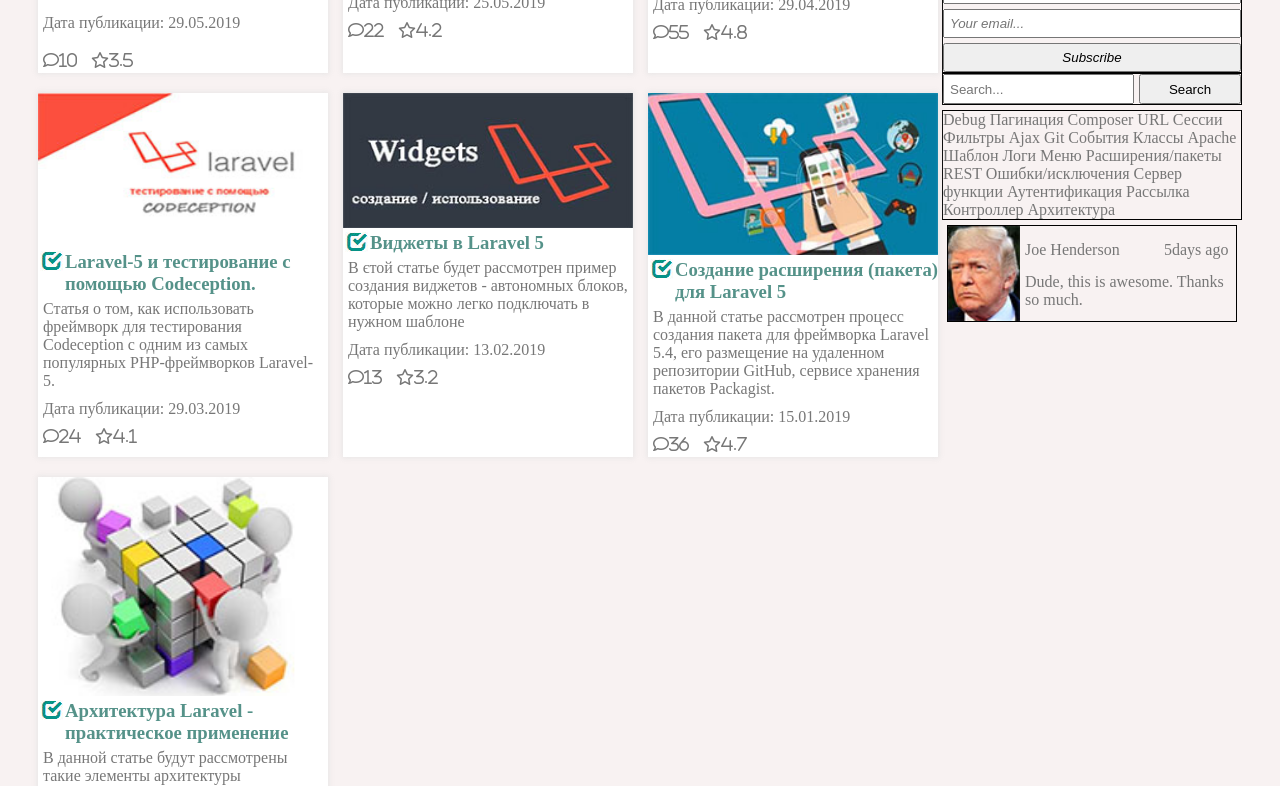
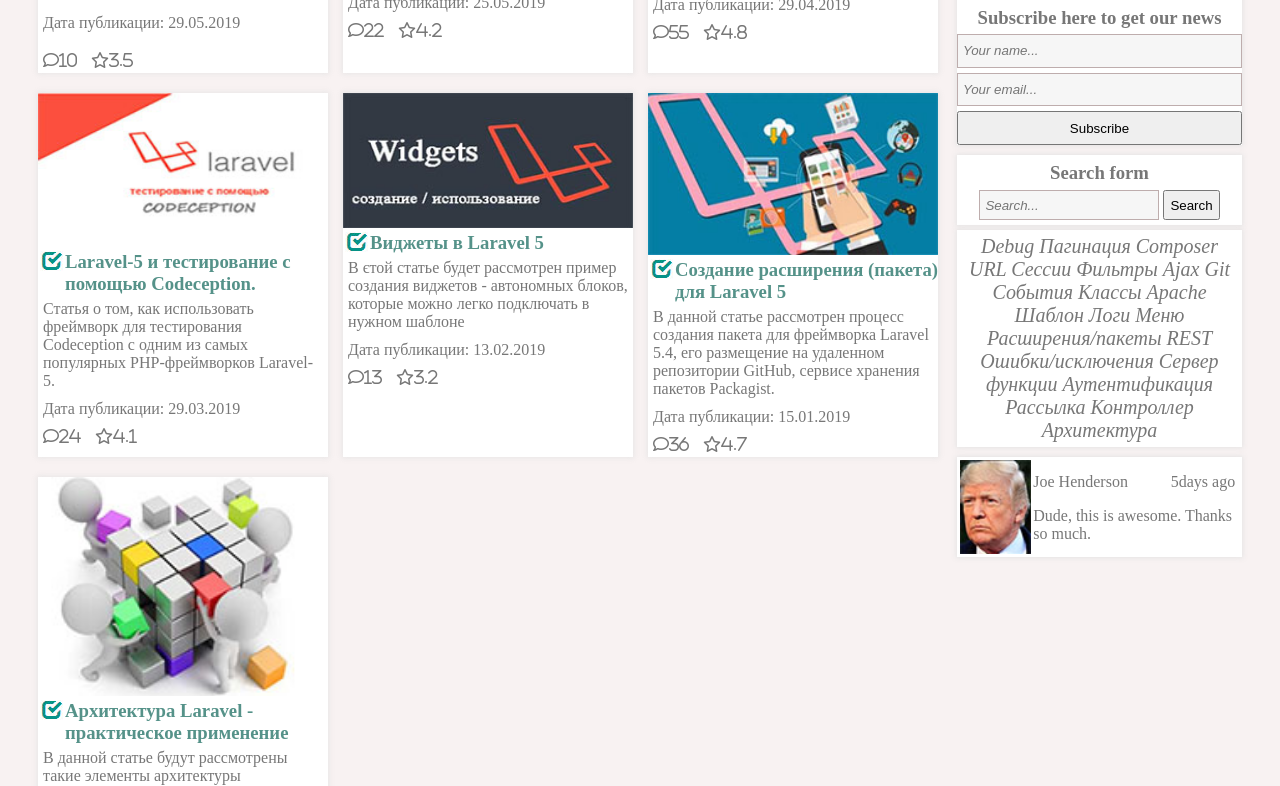
Before and after one commit to SerhiiPlotnikov/blog, a plain HTML site: page index.html in a window 1280 px wide. Shown: the part 457-1243 px from the top of the page. Drawn offline with Linux system fonts and the light colour scheme.

Commit message:
Done aside

```diff
--- /dev/null
+++ b/aside.css
@@ -0,0 +1,152 @@
+aside {
+    color: #777777;
+    grid-column: 3/4;
+    margin-top: 5px;
+    padding-left: 15px;
+    display: grid;
+    grid-template-rows: repeat(6, max-content);
+    grid-template-columns: auto;
+    font-family: Arial sans-serif;
+}
+
+aside .author,
+aside .social-icons,
+aside .subscribe,
+aside .search,
+aside .tags,
+aside .last-comment {
+    background-color: #ffffff;
+    box-shadow: 0 0 5px 1px rgba(226, 226, 226, .9);
+}
+
+aside .author {
+    display: grid;
+    grid-template-columns: repeat(2, auto);
+}
+
+aside .author .name {
+    font-size: 18px;
+    grid-column: 2;
+    margin-top: 10px;
+}
+
+aside .author .author-detail {
+    grid-column: 1/3;
+    grid-row: 2/3;
+    padding-left: 5px;
+}
+
+aside .author img {
+    max-width: 74px;
+    max-height: 100px;
+    grid-column: 1;
+}
+
+aside .social-icons {
+    justify-content: left;
+}
+
+aside .subscribe {
+    margin-top: 5px;
+    display: grid;
+    grid-row-gap: 5px;
+    grid-template-rows: 1fr 3fr;
+}
+
+aside .subscribe h3 {
+    margin-top: 15px;
+    justify-self: center;
+}
+
+.subscribe form {
+    display: grid;
+    grid-row-gap: 5px;
+    grid-template-rows: repeat(3, 1fr);
+}
+
+aside .subscribe input {
+    box-sizing: border-box;
+    width: 100%;
+    padding: 5px;
+    /*outline: none;*/
+    background-color: #f6f6f6;
+    border: 1px solid #beadad;
+    font-family: Arial, sans-serif;
+    font-style: italic;
+}
+
+aside .search {
+    margin-top: 10px;
+    display: grid;
+    grid-template-rows: 1fr 1fr;
+    justify-content: center;
+}
+
+.search form {
+    grid-template-columns: 1fr 1fr;
+    margin-bottom: 5px;
+}
+
+aside .search h3 {
+    justify-self: center;
+    align-self: center;
+}
+
+aside .search input {
+    box-sizing: border-box;
+    padding: 5px;
+    width: 180px;
+    height: 30px;
+    font-family: Arial, sans-serif;
+    font-style: italic;
+    background-color: #f6f6f6;
+    border: 1px solid #beadad;
+}
+
+aside .search button {
+    box-sizing: border-box;
+    padding: 5px;
+    height: 30px;
+}
+
+aside .tags {
+    margin-top: 5px;
+    padding: 5px;
+    font-style: italic;
+    font-size: 20px;
+}
+
+aside .tags p {
+    text-align: center;
+}
+
+
+aside .last-comment {
+    margin-top: 10px;
+    display: grid;
+    grid-template-columns: 1fr 2fr 1fr;
+    grid-template-rows: repeat(2, 1fr);
+}
+
+aside .last-comment img {
+    grid-row: 1/3;
+}
+
+aside .last-comment .message {
+    grid-column: 2/4;
+    grid-row: 2;
+    padding-left: 5px;
+}
+
+aside .last-comment img {
+    padding: 3px;
+}
+
+aside .last-comment .name {
+    align-self: center;
+    padding-left: 5px;
+}
+
+aside .last-comment .time {
+    align-self: center;
+}
--- /dev/null
+++ b/footer.css
@@ -0,0 +1,11 @@
+footer {
+    display: grid;
+    grid-template-columns: 1fr minmax(auto, 1200px) 1fr;
+    grid-template-rows: 80px;
+    background-color: aqua;
+}
+
+.footer-content {
+    grid-column: 2/3;
+    background-color: aliceblue;
+}
--- /dev/null
+++ b/header.css
@@ -0,0 +1,73 @@
+header {
+    display: grid;
+    grid-template-columns: 1fr minmax(auto, 1200px) 1fr;
+    grid-template-rows: 136px;
+    background-color: #f0cbcb;
+}
+
+.header-content {
+    grid-column: 2/3;
+}
+
+.h-c {
+    display: grid;
+    grid-template-rows: auto auto;
+    grid-template-columns: 130px 1fr;
+}
+
+.logo {
+    grid-row: 1/3;
+}
+
+.social-icons {
+    display: grid;
+    grid-template-columns: repeat(5, 40px);
+    font-size: 1.5em;
+    justify-content: end;
+    margin-top: 14px;
+}
+
+.facebook,
+.instagram,
+.twitter,
+.linkedin {
+    justify-self: end;
+}
+
+.fa-facebook-f,
+.fa-twitter,
+.fa-linkedin,
+.fa-instagram,
+.fa-search {
+    color: #777777;
+}
+
+.fa-facebook-f:hover,
+.fa-twitter:hover,
+.fa-linkedin:hover,
+.fa-instagram:hover,
+.fa-search:hover {
+    color: #4c4949;
+    cursor: pointer;
+}
+
+.menu {
+    justify-self: end;
+    font-size: 23px;
+}
+
+.menu li {
+    box-sizing: border-box;
+    display: inline-block;
+    margin-right: 25px;
+    margin-top: 30px;
+}
+
+.menu a {
+    color: #ee5240;
+    text-decoration: none;
+}
+
+.menu a:hover {
+    color: #a52516;
+}
--- a/index.html
+++ b/index.html
@@ -115,7 +115,7 @@
         <aside>
             <div class="author">
                 <img src="assets/images/aside/photo_author.jpg" alt="">
-                <p class="name"> <i>Автор:</i> Илон </p>
+                <p class="name"><i>Автор:</i> Илон </p>
                 <p class="author-detail">Американский инженер, предприниматель, изобретатель и инвестор;
                     долларовый миллиардер. Сооснователь компании PayPal; основатель, совладелец, генеральный директор и
                     главный инженер компании SpaceX; генеральный директор и главный идейный вдохновитель компании Tesla.
@@ -135,16 +135,23 @@
                     <a href="#"> <i class="fab fa-linkedin"></i></a>
                 </div>
             </div>
-            <!--            <h3>Subscribe here</h3>-->
-            <form class="subscribe">
-                <input type="text" placeholder="Your name...">
-                <input type="email" placeholder="Your email...">
-                <input type="button" value="Subscribe">
-            </form>
-            <form class="search">
-                <input type="text" placeholder="Search...">
-                <input type="button" value="Search">
-            </form>
+            <div class="subscribe">
+                <h3>Subscribe here to get our news</h3>
+                <form>
+                    <input type="text" placeholder="Your name...">
+                    <input type="email" placeholder="Your email...">
+                    <button>Subscribe</button>
+                </form>
+            </div>
+
+            <div class="search">
+                <h3>Search form</h3>
+                <form>
+                    <input type="text" placeholder="Search...">
+                    <button>Search</button>
+                </form>
+            </div>
+
             <div class="tags">
                 <p> Debug Пагинация Composer
                     URL Сессии Фильтры Ajax Git События Классы Apache Шаблон Логи Меню Расширения/пакеты
--- a/main.css
+++ b/main.css
@@ -1,3 +1,7 @@
+@import url(header.css);
+@import url(aside.css);
+@import url(footer.css);
+
 * {
     margin: 0;
 }
@@ -17,94 +21,7 @@ a {
     grid-template-rows: 136px auto auto;
 }
 
-header {
-    display: grid;
-    grid-template-columns: 1fr minmax(auto, 1200px) 1fr;
-    grid-template-rows: 136px;
-    background-color: #f0cbcb;
-    /*background: url("assets/images/header.png") repeat-x;*/
-}
 
-.header-content {
-    grid-column: 2/3;
-    /*background-color:aliceblue;*/
-}
-
-.h-c {
-    display: grid;
-    grid-template-rows: auto auto;
-    grid-template-columns: 130px 1fr;
-}
-
-.logo {
-    /*border: 1px solid black;*/
-    grid-row: 1/3;
-}
-
-.social-icons {
-    display: grid;
-    grid-template-columns: repeat(5, 40px);
-    font-size: 1.5em;
-    justify-content: end;
-    margin-top: 14px;
-}
-
-.facebook,
-.instagram,
-.twitter,
-.linkedin {
-    justify-self: end;
-}
-
-.fa-facebook-f,
-.fa-twitter,
-.fa-linkedin,
-.fa-instagram,
-.fa-search {
-    color: #777777;
-}
-
-.fa-facebook-f:hover,
-.fa-twitter:hover,
-.fa-linkedin:hover,
-.fa-instagram:hover,
-.fa-search:hover {
-    color: #4c4949;
-    cursor: pointer;
-}
-
-.menu {
-    justify-self: end;
-    font-size: 23px;
-}
-
-.menu li {
-    box-sizing: border-box;
-    display: inline-block;
-    margin-right: 25px;
-    margin-top: 30px;
-}
-
-.menu a {
-    color: #ee5240;
-    text-decoration: none;
-}
-
-.menu a:hover {
-    color: #a52516;
-}
-
-footer {
-    display: grid;
-    grid-template-columns: 1fr minmax(auto, 1200px) 1fr;
-    grid-template-rows: 80px;
-    background-color: aqua;
-}
-
-.footer-content {
-    grid-column: 2/3;
-    background-color: aliceblue;
-}
 
 .content {
     display: grid;
@@ -161,122 +78,7 @@ main {
     grid-gap: 15px;
 }
 
-aside {
-    color: #777777;
-    grid-column: 3/4;
-    margin-top: 5px;
-    display: grid;
-    grid-template-rows: repeat(6, max-content);
-    grid-template-columns: auto;
-    font-family: Arial sans-serif;
-}
 
-aside .author,
-aside .social-icons{
-    background-color: #ffffff;
-    box-shadow: 0 0 5px 1px rgba(226, 226, 226, .8);
-}
-aside .author {
-    display: grid;
-    grid-template-columns: repeat(2, auto);
-}
-
-aside .author .name {
-    font-size: 18px;
-    grid-column: 2;
-    margin-top: 10px;
-}
-
-aside .author .author-detail {
-    grid-column: 1/3;
-    grid-row: 2/3;
-    padding-left: 5px;
-}
-
-aside .author img {
-    max-width: 74px;
-    max-height: 100px;
-    grid-column: 1;
-}
-
-aside .social-icons {
-    justify-content: left;
-}
-
-aside .subscribe {
-    margin-top: 5px;
-    border: 1px solid black;
-    display: grid;
-    grid-row-gap: 5px;
-    grid-template-rows: repeat(3, 1fr);
-}
-
-aside .subscribe h3 {
-    justify-self: center;
-}
-
-aside .subscribe input {
-    box-sizing: border-box;
-    width: 100%;
-    padding: 5px;
-    outline: none;
-    font-family: Arial, sans-serif;
-    font-style: italic;
-}
-
-aside .search {
-    border: 1px solid black;
-    /*margin-top: 5px;*/
-    display: grid;
-    grid-column-gap: 5px;
-    grid-template-columns: 1fr 1fr;
-}
-
-aside .search input {
-    box-sizing: border-box;
-    padding: 5px;
-    height: 30px;
-}
-
-aside .tags {
-    margin-top: 5px;
-    border: 1px solid black;
-    display: grid;
-
-}
-
-aside .tags p {
-    grid-row: 2;
-    justify-self: stretch;
-}
-
-
-aside .last-comment {
-    margin: 5px;
-    display: grid;
-    border: 1px solid black;
-    grid-template-columns: 1fr 2fr 1fr;
-    grid-template-rows: repeat(2, 1fr);
-}
-
-aside .last-comment img{
-    grid-row: 1/3;
-}
-
-aside .last-comment .message{
-    grid-column: 2/4;
-    grid-row: 2;
-    padding-left: 5px;
-}
-
-aside .last-comment .name {
-    align-self: center;
-    padding-left: 5px;
-}
-
-aside .last-comment .time{
-    align-self: center;
-}
 @media (min-width: 640px) {
     .grid {
 
```
